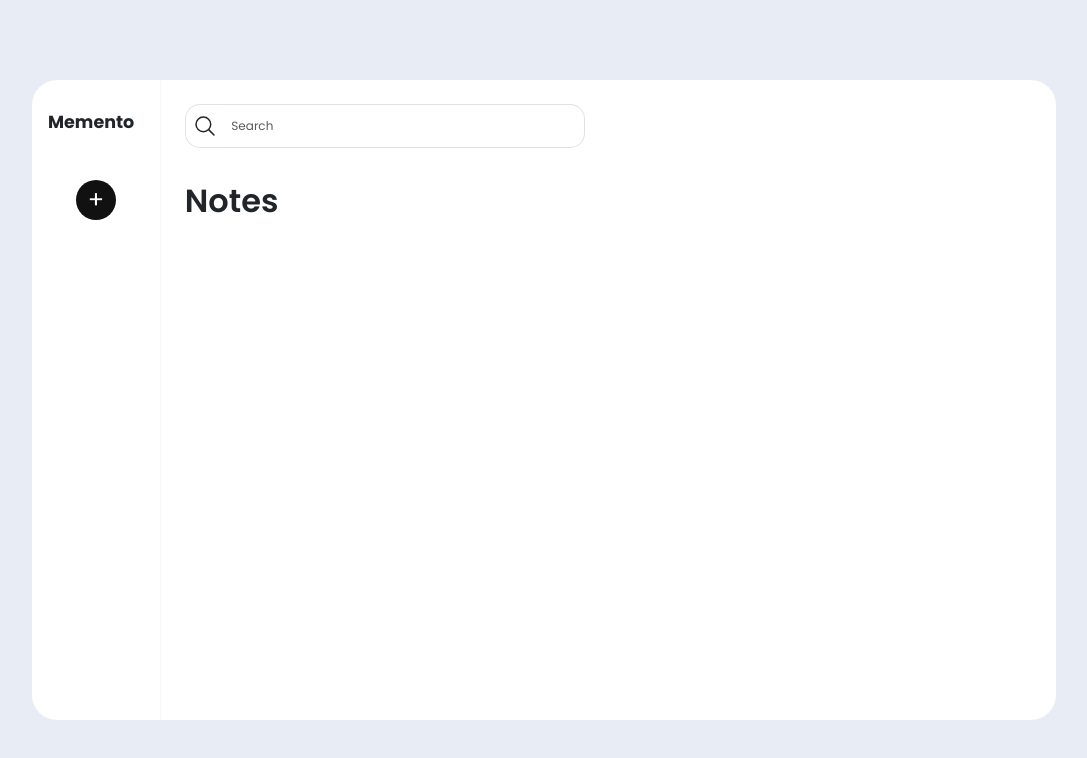
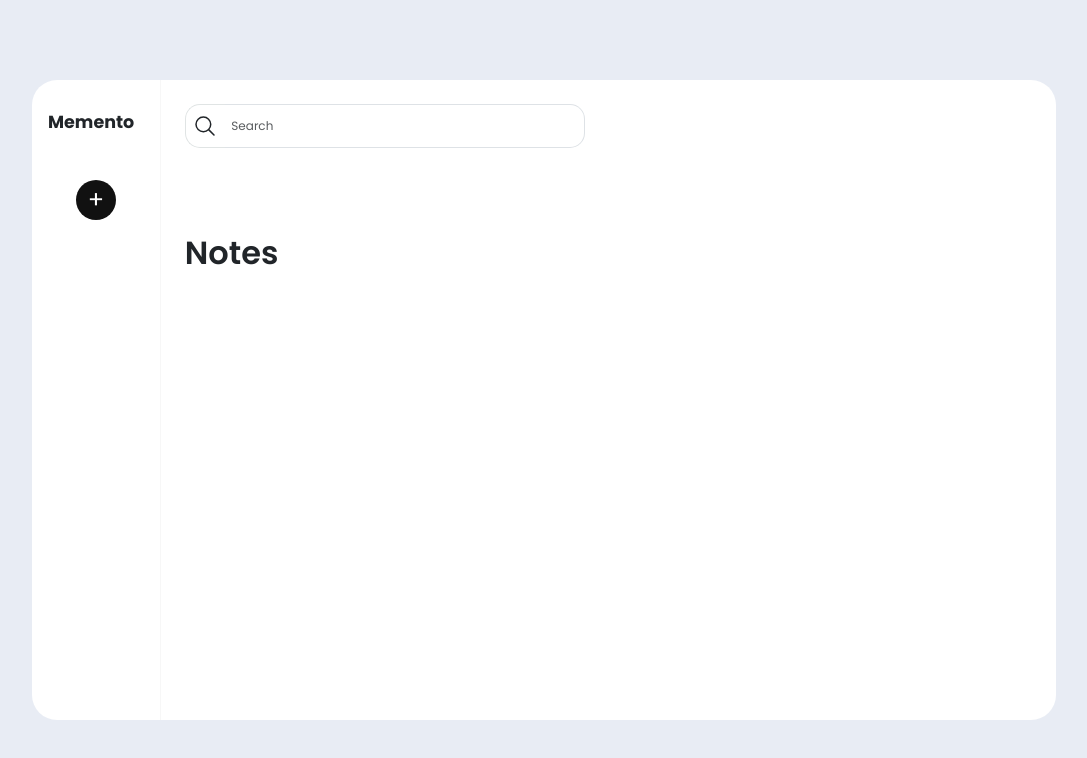
Before and after one commit to s-auharda293/note-taking-app, a React (Vite) app: page / in a window 1280 px wide. Shown: the top 758 px of the page, without its empty margins (96-1183 px from the left). Built offline with nearby package versions, Linux system fonts and the light colour scheme.

Commit message:
main container css correction

```diff
--- a/src/App.jsx
+++ b/src/App.jsx
@@ -20,7 +20,7 @@ const App = () => {
 
   const handleHoldColor = (e) => {
     const selectedColor = e.target.className.split(" ")[1];
-    console.log(selectedColor);
+    // console.log(selectedColor);
 
     const newNote = {
       id: crypto.randomUUID(),
--- a/src/index.css
+++ b/src/index.css
@@ -108,9 +108,8 @@ body {
 
 .main {
   display: grid;
-  grid-template-rows: auto auto 1fr;
+  grid-template-rows: auto auto 39rem;
 }
-
 /* SEARCHBAR */
 
 .search-bar {
```
